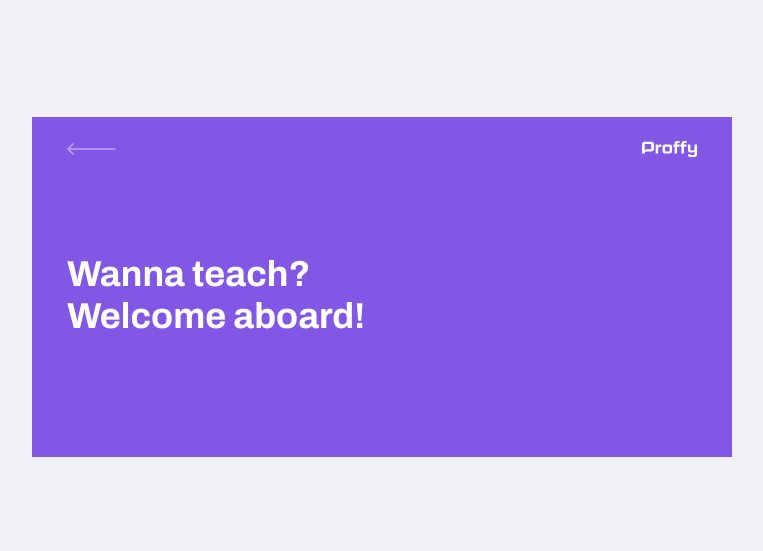
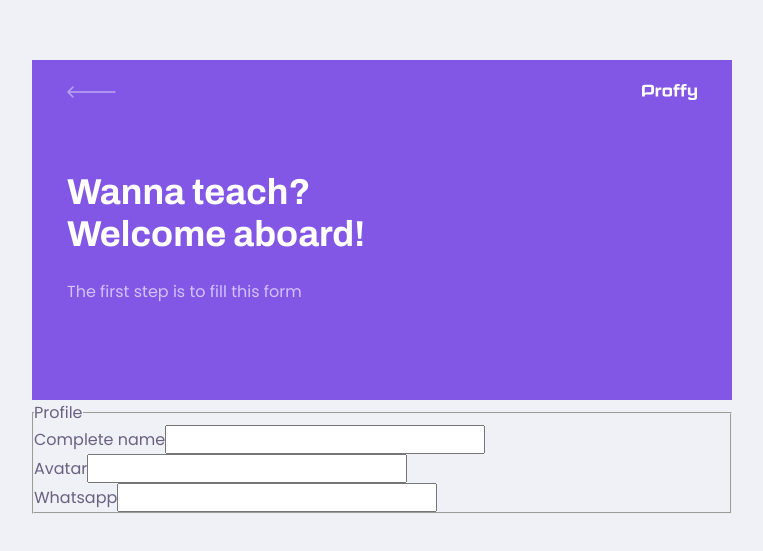
Before and after one commit to yamgarcia/Proffy, a React (Create React App) app in the folder web/: page /give-classes in a window 1280 px wide. Shown: the part 113-664 px from the top of the page, without its empty margins (258-1021 px from the left). Built offline with nearby package versions, Linux system fonts and the light colour scheme.

Commit message:
Add the TeacherForm form

```diff
--- a/web/src/components/PageHeader/index.tsx
+++ b/web/src/components/PageHeader/index.tsx
@@ -8,9 +8,10 @@ import "./styles.css";
 
 interface PageHeaderProps {
   title: string;
+  description?: string;
 }
 
-const PageHeader: React.FC<PageHeaderProps> = ({ title, children }) => {
+const PageHeader: React.FC<PageHeaderProps> = ({ title, children, description }) => {
   return (
     <>
       <header className='page-header'>
@@ -24,6 +25,8 @@ const PageHeader: React.FC<PageHeaderProps> = ({ title, children }) => {
         <div className='header-content'>
           <strong>{title}</strong>
 
+          {description && <p>{description}</p>}
+
           {children}
         </div>
       </header>
--- a/web/src/components/PageHeader/styles.css
+++ b/web/src/components/PageHeader/styles.css
@@ -39,6 +39,14 @@
   color: var(--color-title-in-primary);
 }
 
+.page-header .header-content p {
+  max-width: 30rem;
+  font-size: 1.6rem;
+  line-height: 2.6rem;
+  color: var(--color-text-in-primary);
+  margin-top: 2.4rem;
+}
+
 @media (min-width: 700px) {
   .page-header {
     height: 340px;
--- a/web/src/pages/TeacherForm/index.tsx
+++ b/web/src/pages/TeacherForm/index.tsx
@@ -3,9 +3,30 @@ import PageHeader from "../../components/PageHeader";
 
 const TeacherForm: React.FC = () => {
   return (
+    <>
     <div id='page-teacher-form' className='container'>
-      <PageHeader title='Wanna teach? Welcome aboard!' />
+      <PageHeader
+      description="The first step is to fill this form"
+      title='Wanna teach? Welcome aboard!' />
+      <main>
+        <fieldset>
+          <legend>Profile</legend>
+          <div className='input-block'>
+              <label htmlFor='name'>Complete name</label>
+              <input type='text' id='name' />
+          </div>
+          <div className='input-block'>
+              <label htmlFor='Avatar'>Avatar</label>
+              <input type='text' id='Avatar' />
+          </div>
+          <div className='input-block'>
+              <label htmlFor='Whatsapp'>Whatsapp</label>
+              <input type='text' id='Whatsapp' />
+          </div>
+        </fieldset>
+      </main>
     </div>
+    </>
   );
 };
 
```
